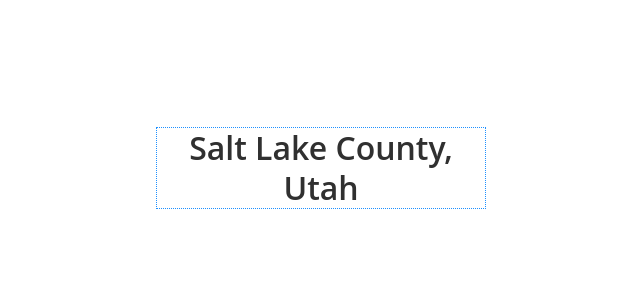
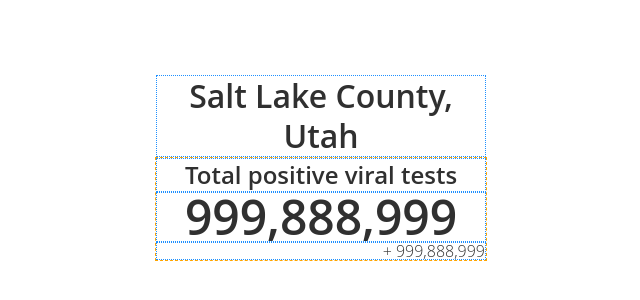
Before and after one commit to recondesigns/covid-watch-v2, a React (Create React App) app: page / in a window 1280 px wide. Shown: the part 232-532 px from the top of the page, without its empty margins (319-959 px from the left). Built offline with nearby package versions, Linux system fonts and the light colour scheme.

Commit message:
Updated TotalTests Component

```diff
--- a/src/App.js
+++ b/src/App.js
@@ -1,6 +1,7 @@
 import React from 'react'
 import styled from 'styled-components'
 import LocationHeading from './components/LocationHeading'
+import TotalTests from './components/TotalTests'
 
 const AppContainer = styled.div`
   box-sizing: border-box;
@@ -26,6 +27,7 @@ function App() {
       {/* <h3>Coming soon...</h3>
       <h1>Covid Watch v2.0</h1> */}
       <LocationHeading headingText={'Salt Lake County, Utah'} />
+      <TotalTests number={'999,888,999'} numberIncrease={'999,888,999'} />
     </AppContainer>
   )
 }
--- a/src/components/TotalTests.js
+++ b/src/components/TotalTests.js
@@ -0,0 +1,65 @@
+import React from 'react'
+import styled from 'styled-components'
+
+const TestsContainer = styled.div`
+    margin: 0px;
+    border: 1px dashed orange;
+
+    & > h3 {
+        margin: 0px;
+        width: 328px;
+        height: 32px;
+        font-family: Open Sans;
+        font-style: normal;
+        font-weight: 600;
+        font-size: 24px;
+        line-height: 32px;
+        display: flex;
+        justify-content: center;
+        align-items: center;
+        color: #303030;
+        border: 1px dotted dodgerblue;
+    }
+
+    & > h2 {
+        margin: 0px;
+        font-family: Open Sans;
+        font-style: normal;
+        font-weight: 600;
+        font-size: 48px;
+        line-height: 48px;
+        display: flex;
+        justify-content: center;
+        align-items: center;
+        color: #303030;
+        border: 1px dotted dodgerblue;
+    }
+
+    & > p {
+        margin: 0px;
+        width: 328px;
+        height: 16px;
+        font-family: Open Sans;
+        font-style: normal;
+        font-weight: 300;
+        font-size: 16px;
+        line-height: 16px;
+        display: flex;
+        justify-content: flex-end;
+        align-items: center;
+        color: #303030;
+        border: 1px dotted dodgerblue;
+    }
+`
+
+export default function TotalTests(props) {
+    const { number, numberIncrease } = props
+
+    return (
+        <TestsContainer>
+            <h3>{'Total positive viral tests'}</h3>
+            <h2>{number}</h2>
+            <p>{`+ ${numberIncrease}`}</p>
+        </TestsContainer>
+    )
+}
```
